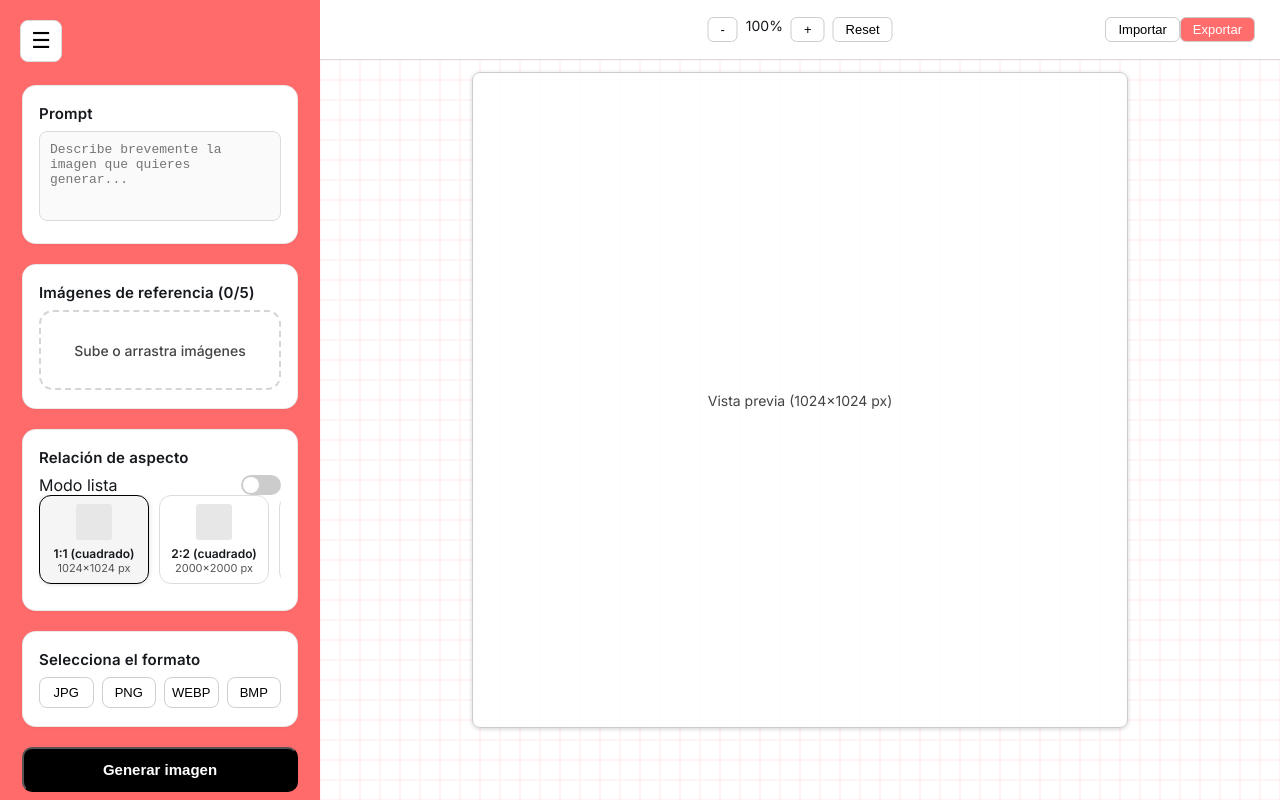
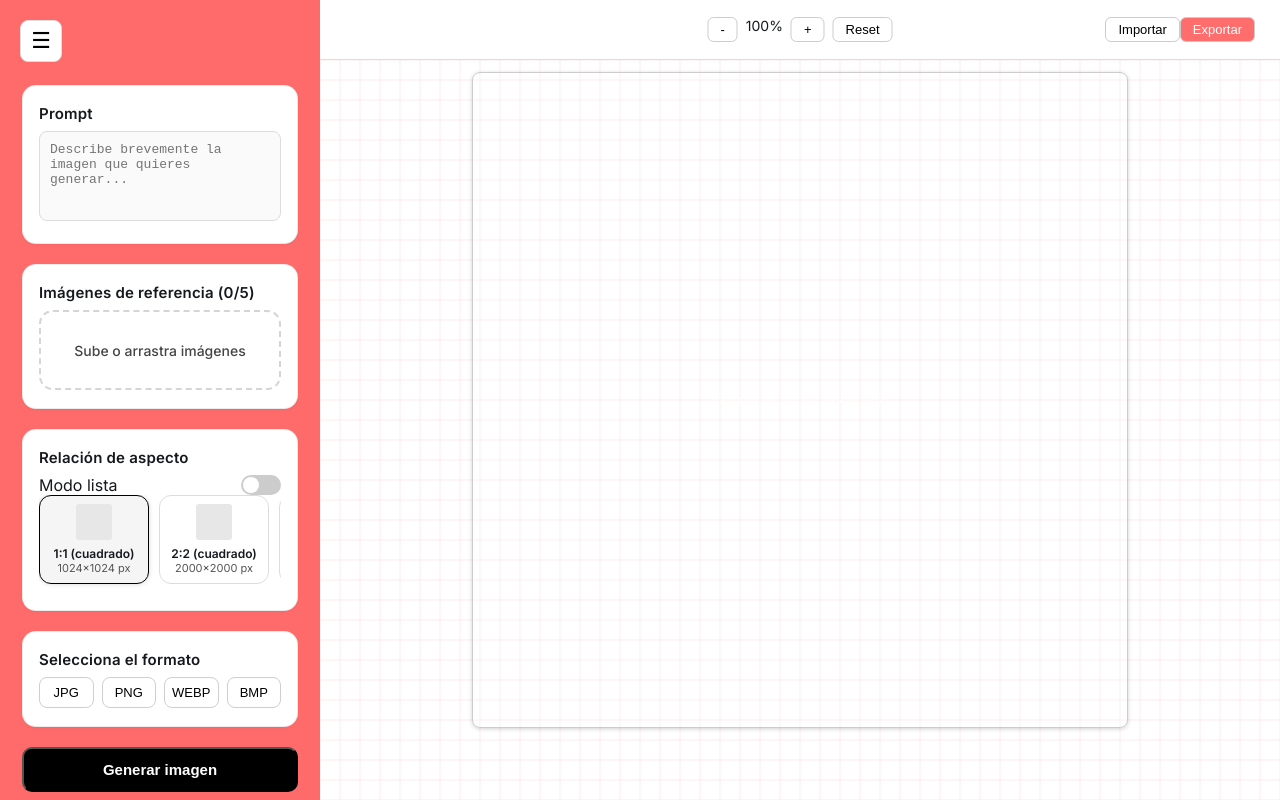
Before and after one commit to firstwinagency/firstwinagency-firstwin-panel, a Next.js app: page /pictulab in a window 1280 px wide. Built offline with nearby package versions, Linux system fonts and the light colour scheme.

Commit message:
Update page.tsx

```diff
--- a/app/pictulab/page.tsx
+++ b/app/pictulab/page.tsx
@@ -12,33 +12,44 @@ export default function PictuLabPage() {
   const [zoom, setZoom] = useState(1);
   const [isZoomed, setIsZoomed] = useState(false);
 
+  const [selectedFormat, setSelectedFormat] = useState("jpg");
+
+  // Imagen generada (estado final)
+  const [generated, setGenerated] = useState<{
+    base64: string;
+    mime: string;
+    width: number;
+    height: number;
+  } | null>(null);
+
+  const [isGenerating, setIsGenerating] = useState(false);
+
   const containerRef = useRef<HTMLDivElement>(null);
   const fileInputRef = useRef<HTMLInputElement | null>(null);
 
   const sizes = [
-    { label: "1:1 (cuadrado)", size: "1024×1024", ratio: 1 },
-    { label: "2:2 (cuadrado)", size: "2000×2000", ratio: 1 },
-    { label: "2:3 (vertical)", size: "832×1248", ratio: 0.66 },
-    { label: "3:4 (vertical)", size: "864×1184", ratio: 0.73 },
-    { label: "4:5 (vertical)", size: "896×1152", ratio: 0.78 },
-    { label: "9:16 (vertical)", size: "768×1344", ratio: 0.56 },
-    { label: "21:9 (vertical)", size: "672×1536", ratio: 0.43 },
-    { label: "3:2 (horizontal)", size: "1248×832", ratio: 1.5 },
-    { label: "4:3 (horizontal)", size: "1184×864", ratio: 1.37 },
-    { label: "5:4 (horizontal)", size: "1152×896", ratio: 1.28 },
-    { label: "16:9 (horizontal)", size: "1344×768", ratio: 1.77 },
-    { label: "21:9 (horizontal)", size: "1536×672", ratio: 2.28 },
-    { label: "A5 vertical", size: "1748×2480", ratio: 0.7 },
-    { label: "A5 horizontal", size: "2480×1748", ratio: 1.42 },
-    { label: "A4 vertical", size: "2480×3508", ratio: 0.7 },
-    { label: "A4 horizontal", size: "3508×2480", ratio: 1.41 },
-    { label: "A3 vertical", size: "3508×4961", ratio: 0.7 },
-    { label: "A3 horizontal", size: "4961×3508", ratio: 1.41 },
+    { label: "1:1 (cuadrado)", size: "1024×1024", ratio: 1, w: 1024, h: 1024 },
+    { label: "2:2 (cuadrado)", size: "2000×2000", ratio: 1, w: 2000, h: 2000 },
+    { label: "2:3 (vertical)", size: "832×1248", ratio: 0.66, w: 832, h: 1248 },
+    { label: "3:4 (vertical)", size: "864×1184", ratio: 0.73, w: 864, h: 1184 },
+    { label: "4:5 (vertical)", size: "896×1152", ratio: 0.78, w: 896, h: 1152 },
+    { label: "9:16 (vertical)", size: "768×1344", ratio: 0.56, w: 768, h: 1344 },
+    { label: "21:9 (vertical)", size: "672×1536", ratio: 0.43, w: 672, h: 1536 },
+    { label: "3:2 (horizontal)", size: "1248×832", ratio: 1.5, w: 1248, h: 832 },
+    { label: "4:3 (horizontal)", size: "1184×864", ratio: 1.37, w: 1184, h: 864 },
+    { label: "5:4 (horizontal)", size: "1152×896", ratio: 1.28, w: 1152, h: 896 },
+    { label: "16:9 (horizontal)", size: "1344×768", ratio: 1.77, w: 1344, h: 768 },
+    { label: "21:9 (horizontal)", size: "1536×672", ratio: 2.28, w: 1536, h: 672 },
+    { label: "A5 vertical", size: "1748×2480", ratio: 0.7, w: 1748, h: 2480 },
+    { label: "A5 horizontal", size: "2480×1748", ratio: 1.42, w: 2480, h: 1748 },
+    { label: "A4 vertical", size: "2480×3508", ratio: 0.7, w: 2480, h: 3508 },
+    { label: "A4 horizontal", size: "3508×2480", ratio: 1.41, w: 3508, h: 2480 },
+    { label: "A3 vertical", size: "3508×4961", ratio: 0.7, w: 3508, h: 4961 },
+    { label: "A3 horizontal", size: "4961×3508", ratio: 1.41, w: 4961, h: 3508 },
   ];
 
   const selectedObj = sizes.find((s) => s.label === selectedSize);
   const selectedRatio = selectedObj?.ratio ?? 1;
-  const selectedLabel = selectedObj?.size;
 
   const [previewDims, setPreviewDims] = useState({ w: 0, h: 0 });
 
@@ -89,6 +100,66 @@ export default function PictuLabPage() {
     setUploadedImages(arr);
   };
 
+  // ========= GENERACIÓN ==========
+  async function generateImage() {
+    if (isGenerating) return;
+    setIsGenerating(true);
+    setGenerated(null);
+
+    const prompt = (
+      document.querySelector("textarea") as HTMLTextAreaElement
+    )?.value;
+
+    const payload = {
+      prompt,
+      refs: uploadedImages,
+      width: selectedObj?.w,
+      height: selectedObj?.h,
+      format: selectedFormat.toLowerCase(),
+    };
+
+    try {
+      const res = await fetch("/api/generate", {
+        method: "POST",
+        body: JSON.stringify(payload),
+      });
+
+      const json = await res.json();
+
+      if (!json.ok) {
+        alert("Error: " + json.error);
+        setIsGenerating(false);
+        return;
+      }
+
+      const img = json.image;
+      setGenerated(img);
+    } catch (e: any) {
+      alert("Error inesperado al generar la imagen.");
+    }
+
+    setIsGenerating(false);
+  }
+
+  // ========= EXPORTAR ==========
+  function exportImage() {
+    if (!generated) return;
+
+    const ext = selectedFormat.toLowerCase();
+    const timestamp = new Date()
+      .toISOString()
+      .replace(/[:.]/g, "-")
+      .replace("T", "_")
+      .replace("Z", "");
+
+    const filename = `pictulab_${timestamp}.${ext}`;
+
+    const link = document.createElement("a");
+    link.href = `data:${generated.mime};base64,${generated.base64}`;
+    link.download = filename;
+    link.click();
+  }
+
   return (
     <>
       {/* TOP BAR */}
@@ -101,10 +172,19 @@ export default function PictuLabPage() {
         </div>
 
         <button className="btn-zoom">Importar</button>
-        <button className="btn-zoom" style={{ background: "#FF6D6D", color: "#fff" }}>Exportar</button>
+
+        <button
+          className="btn-zoom"
+          style={{ background: "#FF6D6D", color: "#fff" }}
+          onClick={exportImage}
+          disabled={!generated}
+        >
+          Exportar
+        </button>
       </div>
 
       <main className="flex min-h-screen">
+        {/* SIDEBAR */}
         <aside className="sidebar">
           {/* PROMPT */}
           <div className="sidebar-box">
@@ -112,24 +192,15 @@ export default function PictuLabPage() {
             <textarea placeholder="Describe brevemente la imagen que quieres generar..."></textarea>
           </div>
 
-          {/* IMÁGENES DE REFERENCIA */}
+          {/* REFERENCIAS */}
           <div className="sidebar-box">
             <h2>Imágenes de referencia ({uploadedImages.length}/5)</h2>
 
-            <div
-              className="upload-area"
-              onClick={() => fileInputRef.current?.click()}
-            >
+            <div className="upload-area" onClick={() => fileInputRef.current?.click()}>
               <span>Sube o arrastra imágenes</span>
             </div>
 
-            <input
-              ref={fileInputRef}
-              type="file"
-              className="hidden-input"
-              multiple
-              onChange={handleFiles}
-            />
+            <input ref={fileInputRef} type="file" multiple className="hidden-input" onChange={handleFiles} />
 
             <div className="image-grid mt-2 grid grid-cols-2 gap-2">
               {uploadedImages.map((img, i) => (
@@ -143,14 +214,7 @@ export default function PictuLabPage() {
                     setIsZoomed(false);
                   }}
                 >
-                  <Image
-                    src={img}
-                    width={300}
-                    height={300}
-                    alt="ref"
-                    className="rounded-md object-cover h-20 w-full"
-                  />
-
+                  <Image src={img} width={300} height={300} alt="ref" className="rounded-md object-cover h-20 w-full" />
                   <button
                     onClick={(e) => {
                       e.stopPropagation();
@@ -198,11 +262,7 @@ export default function PictuLabPage() {
                 ))}
               </div>
             ) : (
-              <select
-                className="aspect-select"
-                value={selectedSize}
-                onChange={(e) => setSelectedSize(e.target.value)}
-              >
+              <select className="aspect-select" value={selectedSize} onChange={(e) => setSelectedSize(e.target.value)}>
                 {sizes.map((s) => (
                   <option key={s.label} value={s.label}>
                     {s.label} — {s.size} px
@@ -217,12 +277,25 @@ export default function PictuLabPage() {
             <h2>Selecciona el formato</h2>
             <div className="format-buttons">
               {["JPG", "PNG", "WEBP", "BMP"].map((f) => (
-                <button key={f} className="format-btn">{f}</button>
+                <button
+                  key={f}
+                  className={`format-btn ${selectedFormat === f.toLowerCase() ? "active-format" : ""}`}
+                  onClick={() => setSelectedFormat(f.toLowerCase())}
+                >
+                  {f}
+                </button>
               ))}
             </div>
           </div>
 
-          <button className="generate-btn">Generar imagen</button>
+          {/* GENERAR */}
+          <button className="generate-btn" onClick={generateImage} disabled={isGenerating}>
+            {isGenerating ? (
+              <div className="spinner"></div>
+            ) : (
+              "Generar imagen"
+            )}
+          </button>
 
           <p className="text-xs text-white text-center mt-auto">
             © 2025 Kreative 360º — Panel PicTULAB
@@ -236,14 +309,33 @@ export default function PictuLabPage() {
             style={{
               width: previewDims.w * zoom,
               height: previewDims.h * zoom,
+              position: "relative",
+              overflow: "hidden",
+              background: "#fff2",
+              display: "flex",
+              alignItems: "center",
+              justifyContent: "center",
             }}
           >
-            Vista previa ({selectedLabel} px)
+            {generated ? (
+              <img
+                src={`data:${generated.mime};base64,${generated.base64}`}
+                style={{
+                  width: "100%",
+                  height: "100%",
+                  objectFit: "contain",
+                }}
+              />
+            ) : (
+              <span style={{ color: "#fff9" }}>
+                Vista previa ({selectedObj?.size})
+              </span>
+            )}
           </div>
         </section>
       </main>
 
-      {/* VISOR COMPLETO, NUNCA RECORTA, CON ZOOM */}
+      {/* VISOR COMPLETO */}
       {isViewerOpen && viewerImage && (
         <div
           className="viewer-overlay"
```
